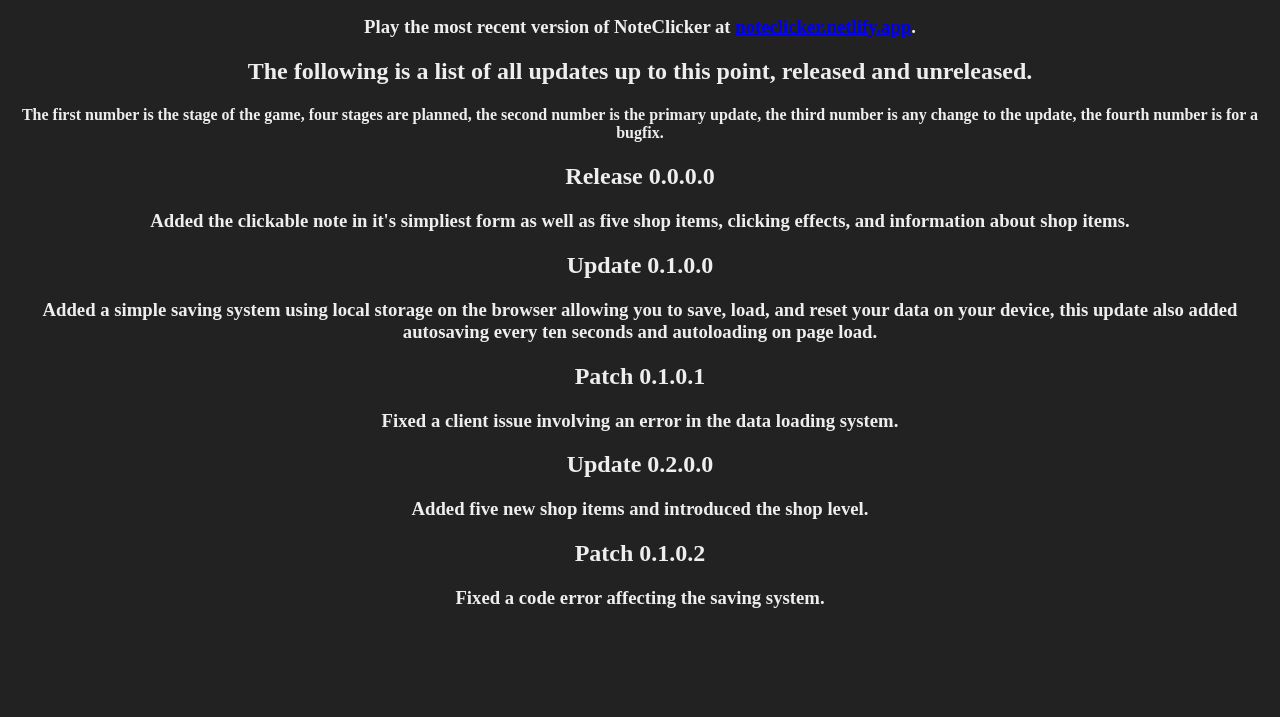
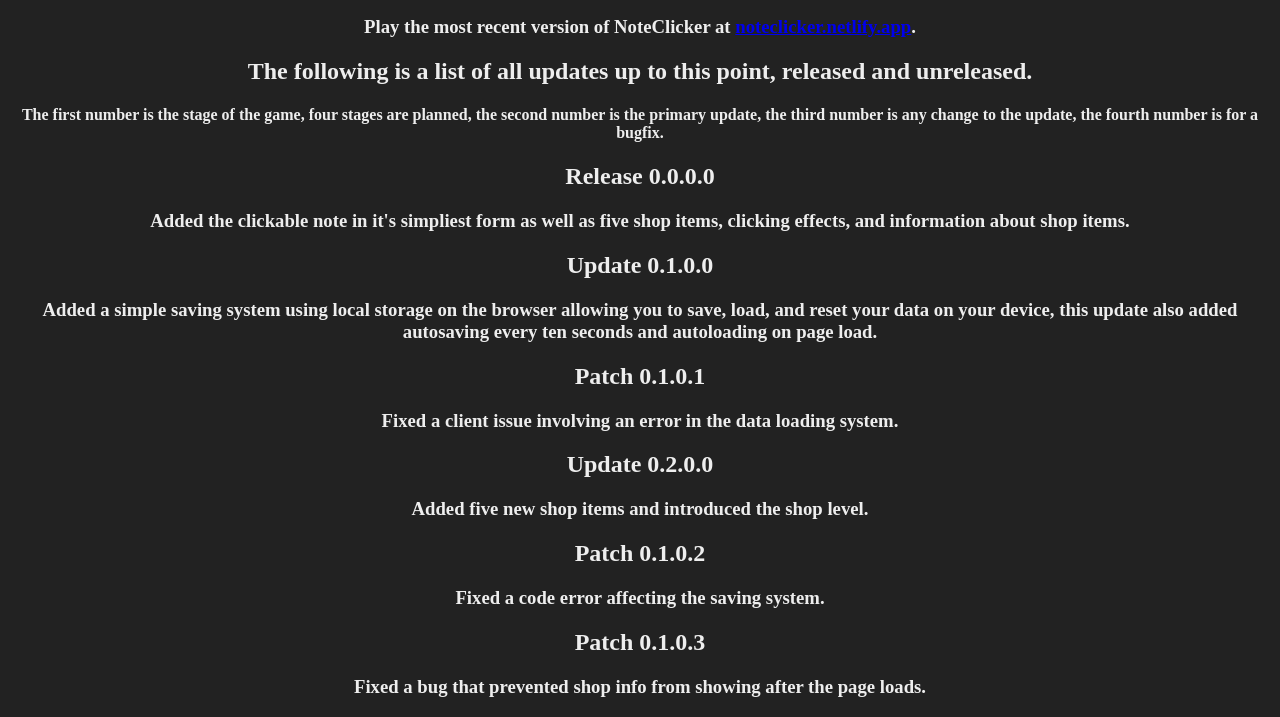
Before and after one commit to Hillo95/Note-Clicker-Docs, a plain HTML site: page index.html in a window 1280 px wide. Shown: the part 105-822 px from the top of the page. Before the commit the page ends 800 px from the top, so only its background shows below. Drawn offline with Linux system fonts and the light colour scheme.

Commit message:
Update index.html

```diff
--- a/index.html
+++ b/index.html
@@ -28,6 +28,8 @@
   <h3 class="text">Added five new shop items and introduced the shop level.</h3>
   <h2 class="text">Patch 0.1.0.2</h2>
   <h3 class="text">Fixed a code error affecting the saving system.</h3>
+  <h2 class="text">Patch 0.1.0.3</h2>
+  <h3 class="text">Fixed a bug that prevented shop info from showing after the page loads.</h3>
 </body>
 
 </html>
```
